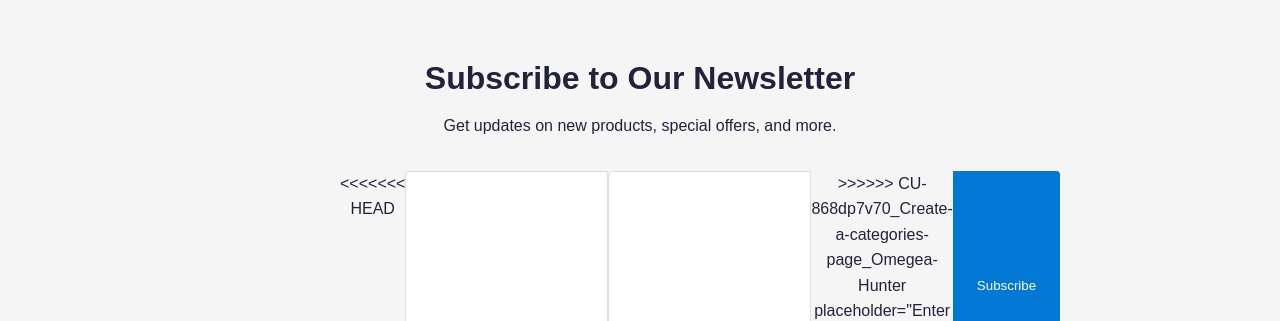
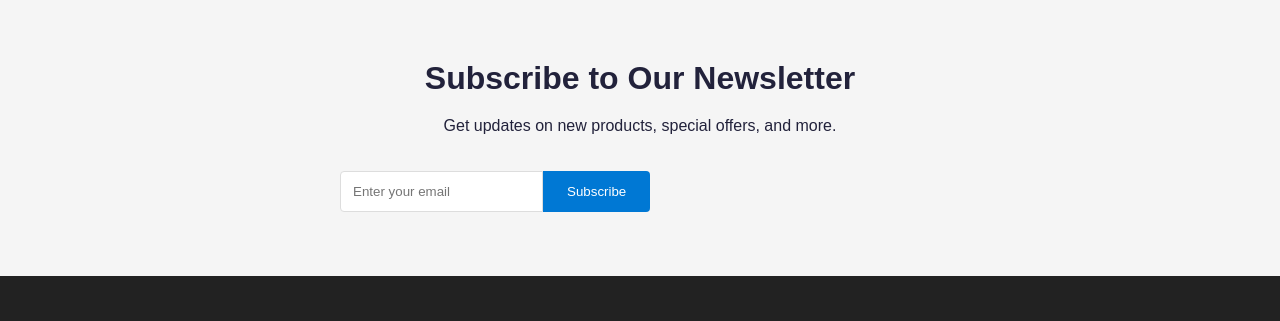
Before and after one commit to urbanjunglegoddess/pitch-and-fix-hackathon-odh, a website: page index.html in a window 1280 px wide. Shown: the part 1551-1872 px from the top of the page. Drawn offline with Linux system fonts and the light colour scheme.

Commit message:
Refactor newsletter form structure and update VCS directory mapping

```diff
--- a/index.html
+++ b/index.html
@@ -238,18 +238,13 @@
         <h2>Subscribe to Our Newsletter</h2>
         <p>Get updates on new products, special offers, and more.</p>
         <form id="newsletter-form">
-<<<<<<< HEAD
-          <label for="newsletter-email"></label><input
-                id="newsletter-email"
-=======
-          <label for="newsletter-email"></label>
-          <input
-            type="email"
->>>>>>> CU-868dp7v70_Create-a-categories-page_Omegea-Hunter
-            placeholder="Enter your email"
-            required
-                type="email"
-          />
+          <label>
+            <input
+              type="email"
+              placeholder="Enter your email"
+              required
+            />
+          </label>
           <button type="submit">Subscribe</button>
         </form>
         <div id="newsletter-success"></div>
```
